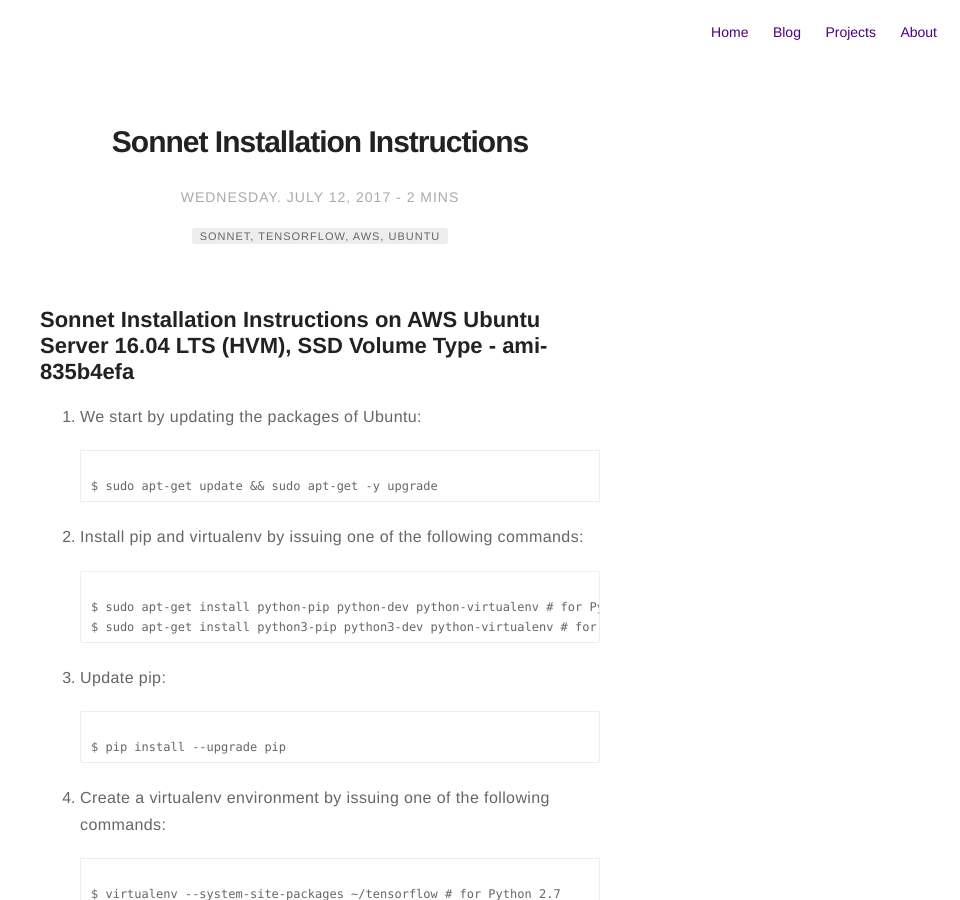
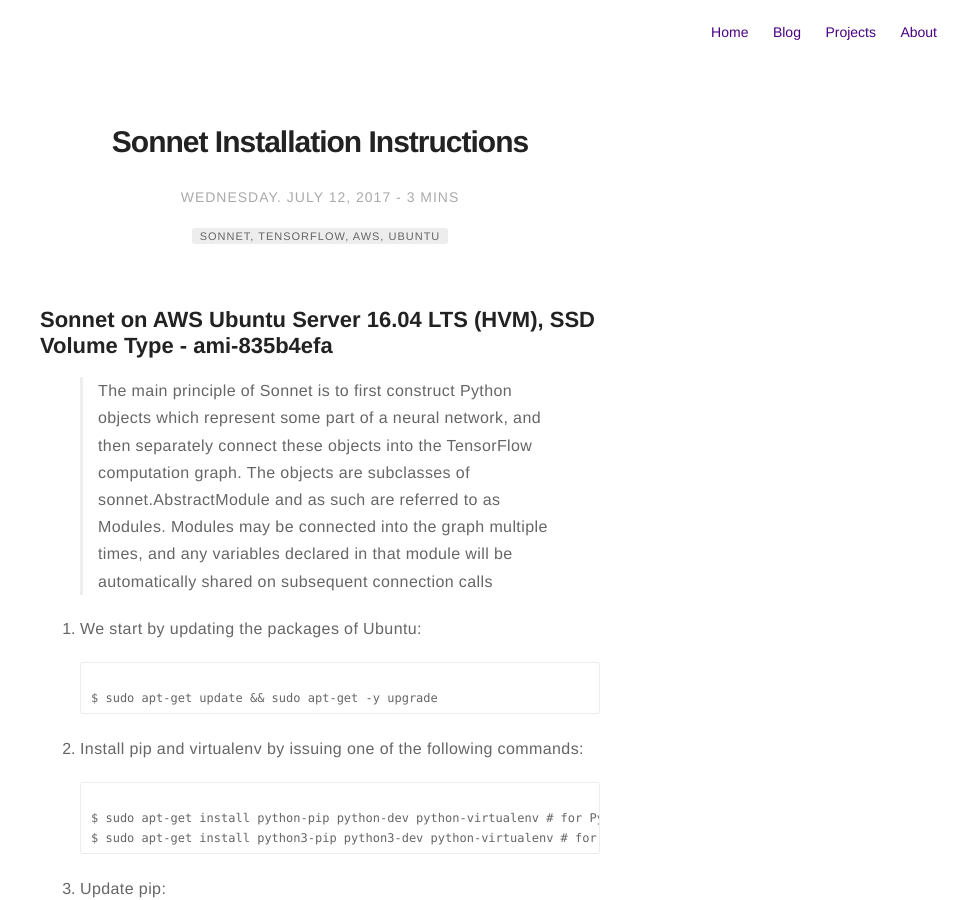
Before and after one commit to kijungyoon/kijungyoon.github.io, a Jekyll site: the page built from _posts/2017-07-12-sonnet-installation.markdown, in a window 1280 px wide and 900 px high. Shown: the whole window, without its empty margins (320-1280 px from the left). Built offline with Jekyll 4.4.1, drawn with Linux system fonts in a browser that asks for light colours.

Commit message:
Update 2017-07-12-sonnet-installation.markdown

```diff
--- a/_posts/2017-07-12-sonnet-installation.markdown
+++ b/_posts/2017-07-12-sonnet-installation.markdown
@@ -8,8 +8,9 @@
 hidden: true
 ---
 
-Sonnet Installation Instructions on AWS Ubuntu Server 16.04 LTS (HVM), SSD Volume Type - ami-835b4efa
+Sonnet on AWS Ubuntu Server 16.04 LTS (HVM), SSD Volume Type - ami-835b4efa
 ---
+> The main principle of Sonnet is to first construct Python objects which represent some part of a neural network, and then separately connect these objects into the TensorFlow computation graph. The objects are subclasses of sonnet.AbstractModule and as such are referred to as Modules. Modules may be connected into the graph multiple times, and any variables declared in that module will be automatically shared on subsequent connection calls
 
 <ol><li>
 <p>We start by updating the packages of Ubuntu:</p>
```
